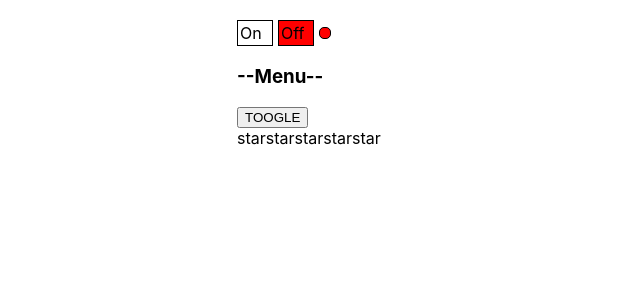
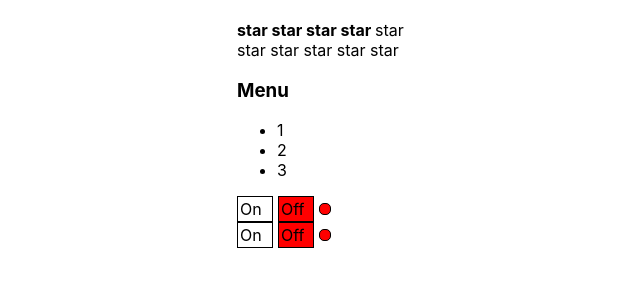
Before and after one commit to Sergey-BY6/Kabzda-kak-prosto, a React (Create React App) app: page / in a window 1280 px wide. Shown: the top 300 px of the page, without its empty margins (153-793 px from the left). Built offline with nearby package versions, Linux system fonts and the light colour scheme.

Commit message:
Callback part 1.

```diff
--- a/src/App.tsx
+++ b/src/App.tsx
@@ -1,17 +1,33 @@
-import React from 'react';
+import React, {useState} from 'react';
 import './App.css';
 import Accordion from './components/Accordion/Accordion';
-import {Rating} from './components/Rating/Rating';
-import ButtonONoF from "./components/OnOffMy/OnOf"
-import OnOff from './components/OnOffD/OnOff';
+import {Rating, RatingValueType} from './components/Rating/Rating';
+
 import UncontrolledAccordion from './components/UncontrolledAccordion/UncontrolledAccordion';
 import {UnControlledRating} from './components/UnControlledRating/UnControlledRating';
 
+import OnOffDUncontrolled from './components/OnOffDUncontrolled/OnOffDUncontrolled';
+import OnOff from './components/OnOff/OnOff';
+
 function App() {
     console.log("App")
+
+    const [ratingValue, setRatingValue] = useState<RatingValueType>(4)
+    const [accordionCollapsed, setAccordionCollapsed] = useState<boolean>(true)
+    const [on, setOn] = useState<boolean>(false)
+
     return (
         <div className={"App"}>
-            {/*<Accordion titleValue={"Menu"} collapsed={true}/>*/}
+
+            <Rating value={ratingValue} onClick={setRatingValue}/>
+            <UnControlledRating />
+
+            <Accordion titleValue={"Menu"} collapsed={accordionCollapsed} setCollapsed={setAccordionCollapsed}/>
+
+
+            <OnOffDUncontrolled />
+            <OnOff on={on} setOn={setOn}/>
+
             {/*<Accordion titleValue={"Users"} collapsed={false}/>*/}
             {/*<Rating value={0}/>*/}
             {/*<Rating value={1}/>*/}
@@ -25,13 +41,15 @@
 
             {/*<ButtonONoF value={false}/>*/}
             {/*<ButtonONoF value={true}/>*/}
+
+
             {/*<OnOff />*/}
-            <OnOff />
 
-            <UncontrolledAccordion titleValue={"Menu"}/>
+            {/*<UncontrolledAccordion titleValue={"Menu"}/>*/}
             {/*<UncontrolledAccordion titleValue={"Users"}/>*/}
 
-            <UnControlledRating />
+            {/*<UnControlledRating />*/}
+
 
 
         </div>
--- a/src/components/Accordion/Accordion.tsx
+++ b/src/components/Accordion/Accordion.tsx
@@ -3,12 +3,13 @@
 type AccordionPropsType = {
     titleValue: string
     collapsed: boolean
+    setCollapsed: (value: boolean) => void
 }
 
 function Accordion (props: AccordionPropsType) {
         return (
             <div>
-                <AccordionTitle title={props.titleValue}/>
+                <AccordionTitle title={props.titleValue} collapsed={props.collapsed} setCollapsed={props.setCollapsed}/>
                 {props.collapsed && <AccordionBody />}
             </div>
         )
@@ -17,13 +18,18 @@
 
 type AccordionTitlePropsType = {
     title: string
+    collapsed: boolean
+    setCollapsed: (value: boolean) => void
+
 }
 
 function AccordionTitle (props: AccordionTitlePropsType) {
     return (
-        <h3>{props.title}</h3>
+        <h3 onClick={()=> props.setCollapsed(!props.collapsed)}>{props.title}</h3>
     )
 }
+
+
 
 function AccordionBody () {
     return (
--- /dev/null
+++ b/src/components/OnOff/OnOff.tsx
@@ -0,0 +1,53 @@
+import React from 'react';
+
+type OnOffPropsType = {
+    on: boolean
+    setOn: (value: boolean) => void
+}
+
+
+
+
+const OnOff: React.FC<OnOffPropsType> = (props) => {
+
+
+
+    const onStyle = {
+        width: "30px",
+        height: "20px",
+        border: "1px solid black",
+        display: "inline-block",
+        padding: "2px",
+        backgroundColor: props.on ? "green" : "white"
+    }
+    const offStyle = {
+        width: "30px",
+        height: "20px",
+        border: "1px solid black",
+        display: "inline-block",
+        marginLeft: "5px",
+        padding: "2px",
+        backgroundColor: props.on ? "white" : "red"
+    }
+    const indicstorStyle = {
+        width: "10px",
+        height: "10px",
+        borderRadius: "5px",
+        border: "1px solid black",
+        display: "inline-block",
+        marginLeft: "5px",
+        backgroundColor: props.on ? "green" : "red"
+    }
+
+
+
+    return (
+        <div>
+            <div style={onStyle} onClick={() => props.setOn(true)}>On</div>
+            <div style={offStyle} onClick={() => props.setOn(false)}>Off</div>
+            <div style={indicstorStyle}></div>
+        </div>
+    );
+};
+
+export default OnOff;
--- a/src/components/OnOffD/OnOff.tsx
+++ b/src/components/OnOffDUncontrolled/OnOffDUncontrolled.tsx
@@ -7,7 +7,7 @@
 
 
 
-export const OnOff: React.FC<PropsType> = (props) => {
+const OnOffDUncontrolled: React.FC<PropsType> = (props) => {
 
 
     let [on, setOn] = useState(false)
@@ -50,4 +50,4 @@
     );
 };
 
-export default OnOff;
+export default OnOffDUncontrolled;
--- a/src/components/Rating/Rating.tsx
+++ b/src/components/Rating/Rating.tsx
@@ -1,33 +1,33 @@
 import React from 'react';
 
 
+export type RatingValueType = 0 | 1 | 2 | 3 | 4 | 5
+
 type RatingPropsType = {
-    value: 0 | 1 | 2 | 3 | 4 | 5
+    value: RatingValueType
+    onClick: (value: RatingValueType)=>void
 }
 
 export function Rating(props: RatingPropsType) {
 
     return (
         <div>
-            <Star selected={props.value > 0}/>
-            <Star selected={props.value > 1}/>
-            <Star selected={props.value > 2}/>
-            <Star selected={props.value > 3}/>
-            <Star selected={props.value > 4}/>
+            <Star selected={props.value > 0} onClick={props.onClick} value={1}/>
+            <Star selected={props.value > 1} onClick={props.onClick} value={2}/>
+            <Star selected={props.value > 2} onClick={props.onClick} value={3}/>
+            <Star selected={props.value > 3} onClick={props.onClick} value={4}/>
+            <Star selected={props.value > 4} onClick={props.onClick} value={5}/>
         </div>
     )
 }
 
 type StarPropsType = {
     selected: boolean
+    onClick: (value: RatingValueType)=>void
+    value: RatingValueType
 }
 
 function Star(props: StarPropsType) {
 
-    if (props.selected) {
-        return (
-            <span><b>star</b> </span>
-        )
-    }
-    else return <span>star </span>
+    return <span onClick={()=> props.onClick(props.value)}>{props.selected ? <b> star </b> : " star "}</span>
 }
--- a/src/components/UnControlledRating/UnControlledRating.tsx
+++ b/src/components/UnControlledRating/UnControlledRating.tsx
@@ -1,5 +1,5 @@
 import React, {useState} from 'react';
-import {MouseEvent} from 'react'
+
 
 
 
@@ -13,22 +13,14 @@
 
     const [value, setValue] = useState<ValueType>(0)
 
-    const changedValue = (values: ValueType) => {
-        setValue(values)
-    }
 
     return (
         <div>
-            {/*<Star selected={value > 0}/><button onClick={() => changedValue(1)}>1</button>*/}
-            {/*<Star selected={value > 1}/><button onClick={() => changedValue(2)}>2</button>*/}
-            {/*<Star selected={value > 2}/><button onClick={() => changedValue(3)}>3</button>*/}
-            {/*<Star selected={value > 3}/><button onClick={() => changedValue(4)}>4</button>*/}
-            {/*<Star selected={value > 4}/><button onClick={() => changedValue(5)}>5</button>*/}
-            <Star selected={value > 0} starId={1} callback={changedValue}/>
-            <Star selected={value > 1} starId={2} callback={changedValue}/>
-            <Star selected={value > 2} starId={3} callback={changedValue}/>
-            <Star selected={value > 3} starId={4} callback={changedValue}/>
-            <Star selected={value > 4} starId={5} callback={changedValue}/>
+            <Star selected={value > 0} setValue={()=> setValue(1)}/>
+            <Star selected={value > 1} setValue={()=> setValue(2)}/>
+            <Star selected={value > 2} setValue={()=> setValue(3)}/>
+            <Star selected={value > 3} setValue={()=> setValue(4)}/>
+            <Star selected={value > 4} setValue={()=> setValue(5)}/>
         </div>
     )
 }
@@ -37,28 +29,10 @@
 
 type StarPropsType = {
     selected: boolean
-    starId: ValueType
-    callback: (values: ValueType) => void
+    setValue: () => void
 }
 
 function Star(props: StarPropsType) {
 
-
-    const starValue = () => {
-        console.log(props.starId)
-        props.callback(props.starId)
-    }
-
-
-
-    return props.selected ?
-        <span onClick={starValue}><b>star</b></span> :
-        <span onClick={starValue}>star</span>
-
-    // if (props.selected) {
-    //     return (
-    //         <span><b>star</b> </span>
-    //     )
-    // }
-    // else return <span>star </span>
+        return <span onClick={()=> props.setValue()}>{props.selected ? <b> star </b> : " star "}</span>
 }
--- a/src/components/UncontrolledAccordion/UncontrolledAccordion.tsx
+++ b/src/components/UncontrolledAccordion/UncontrolledAccordion.tsx
@@ -12,13 +12,10 @@
 
     const [collapsed, setCollapsed] = useState(true)
 
-    const toggleButtonHandler = () => {
-        setCollapsed(!collapsed)
-    }
 
         return (
             <div>
-                <AccordionTitle title={props.titleValue}/> <button onClick={toggleButtonHandler}>TOOGLE</button>
+                <AccordionTitle title={props.titleValue} onClick={()=> {setCollapsed(!collapsed)}}/>
                 {!collapsed && <AccordionBody />}
             </div>
         )
@@ -29,11 +26,12 @@
 
 type AccordionTitlePropsType = {
     title: string
+    onClick: () => void
 }
 
 function AccordionTitle (props: AccordionTitlePropsType) {
     return (
-        <h3>--{props.title}--</h3>
+        <h3 onClick={ () => props.onClick()}>--{props.title}--</h3>
     )
 }
 
```
Also changed, not shown: src/components/OnOffMy/OnOf.module.css (deleted, +0 -42 lines), src/components/OnOffMy/OnOf.tsx (deleted, +0 -28 lines).
